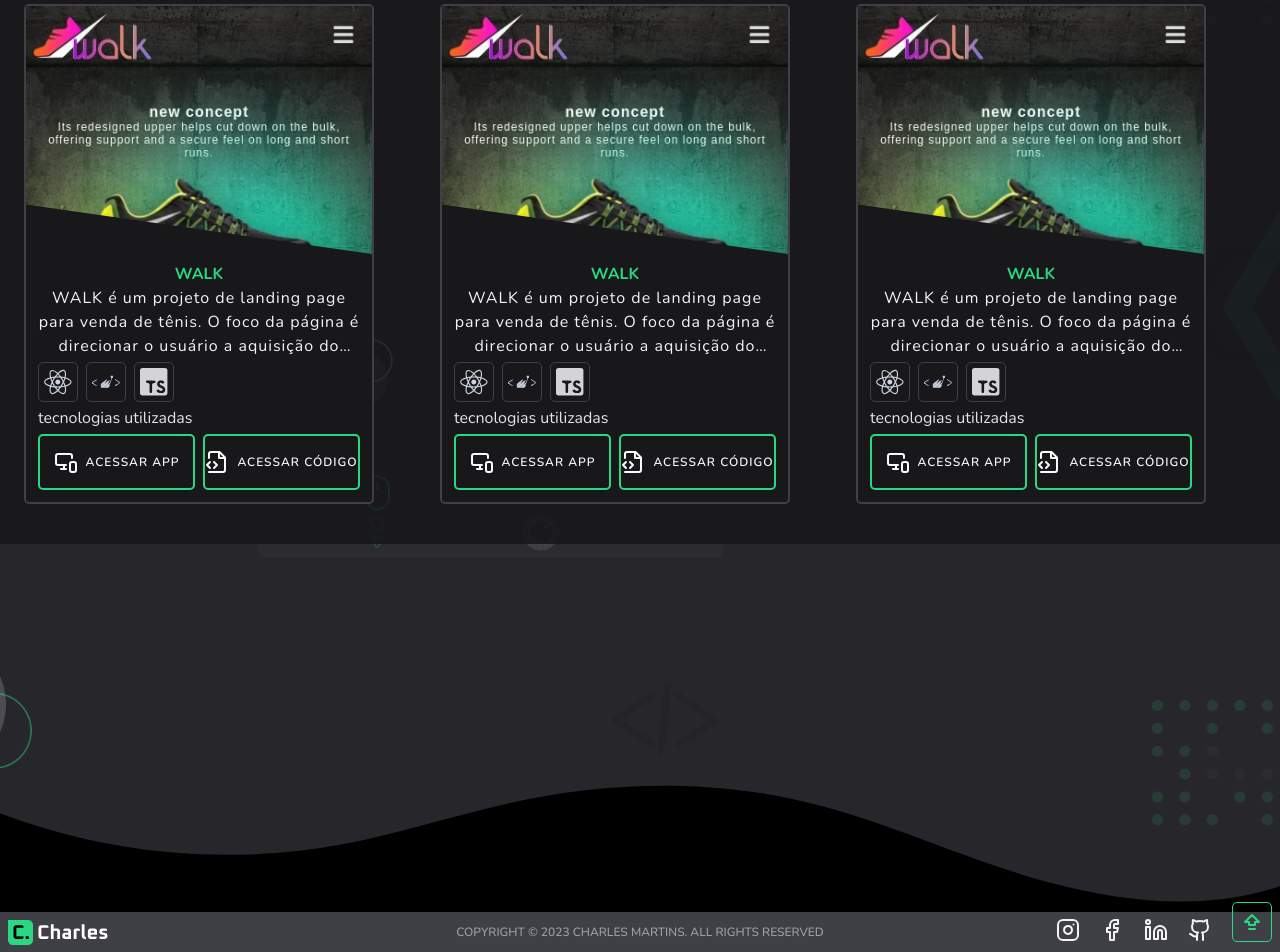
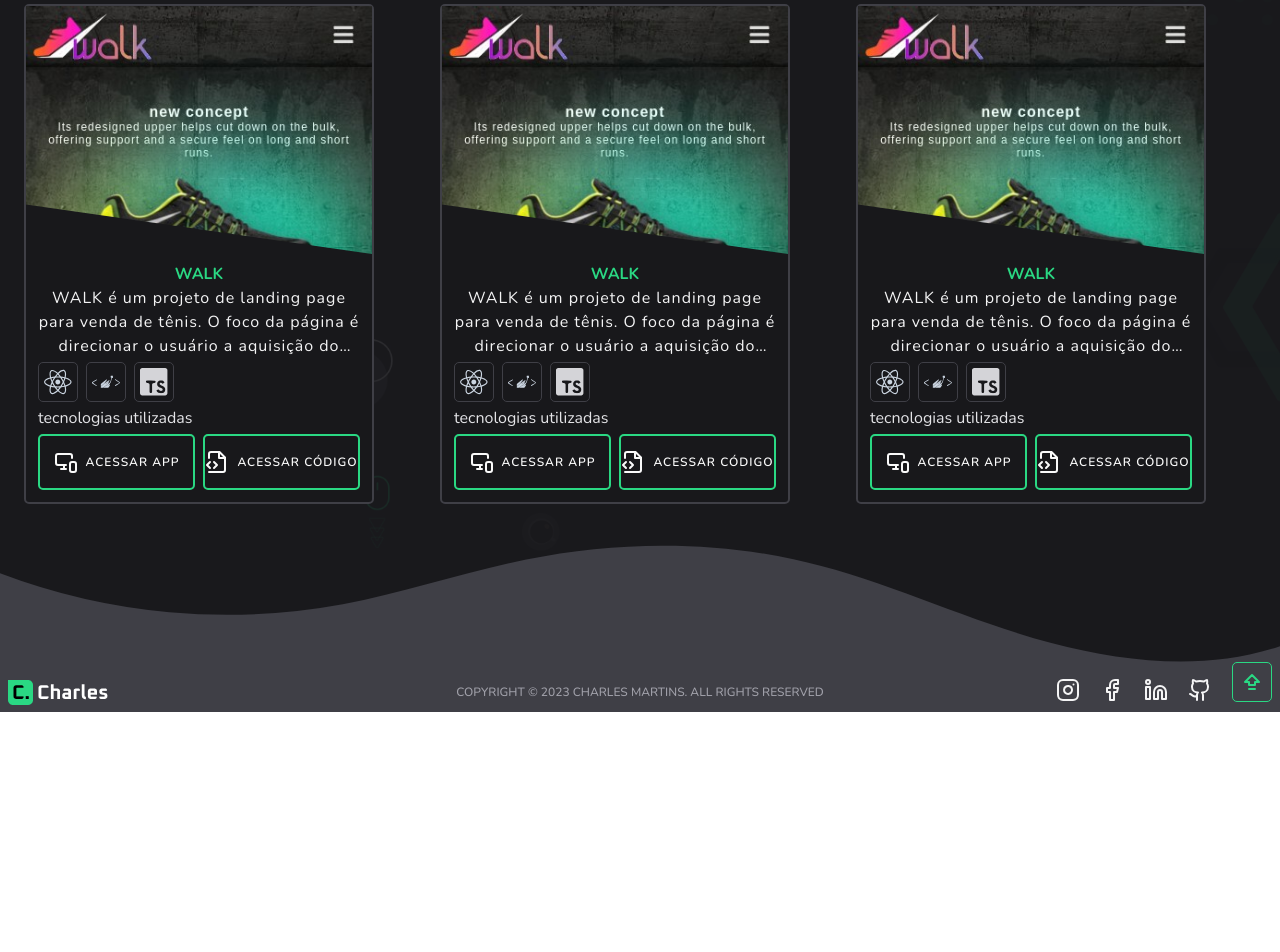
Before and after one commit to charles-mrt/my-portfolio, a Next.js app: page / in a window 1280 px wide. Shown: the part 1843-2795 px from the top of the page. After the commit the page ends 2555 px from the top, so only its background shows below. Built offline with nearby package versions, Linux system fonts and the light colour scheme.

Commit message:
added a div tag to wrap the main and improve the page footer control

```diff
--- a/src/app/page.tsx
+++ b/src/app/page.tsx
@@ -10,27 +10,28 @@ import { Section as Section3 } from './components/Sections/Section3/Section';
 
 
 export default function Home() {
-
   return (
-
     <div className="min-h-screen flex flex-col">
 
       <header className="h-10 w-screen p-2 flex justify-between items-center bg-transparent fixed z-50">
         <Menu />
       </header>
 
-      <main className="flex-grow h-full mb-60">
+      <div className="flex flex-col flex-grow">
+        <main className="flex-grow">
           <Section1 />
           <Section2 />
           <Section3 />
         </main>
 
-      < WaveDivider />
-
-      <footer className="h-10 w-full p-2 bg-zinc-700 relative  flex items-center justify-between">
+        <div className="w-full bg-zinc-900 bg-opacity-90">
+          <WaveDivider bgTextColor="text-zinc-700" />
+          <footer className="h-10 w-full p-2 bg-zinc-700 relative flex items-center justify-between">
             <FooterInfo />
           </footer>
+        </div>
+      </div>
 
     </div>
-  )
+  );
 }
```
Lines whose indentation alone changed are shown as unchanged.
